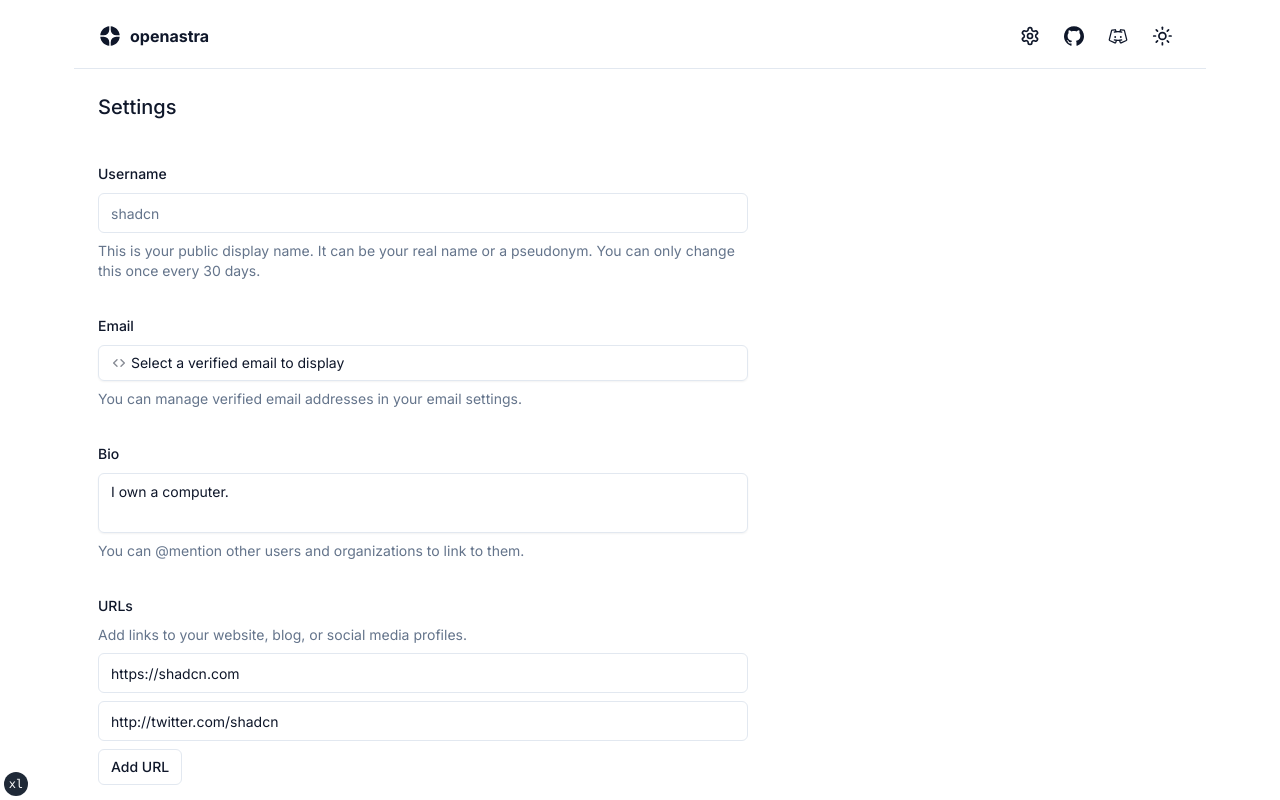
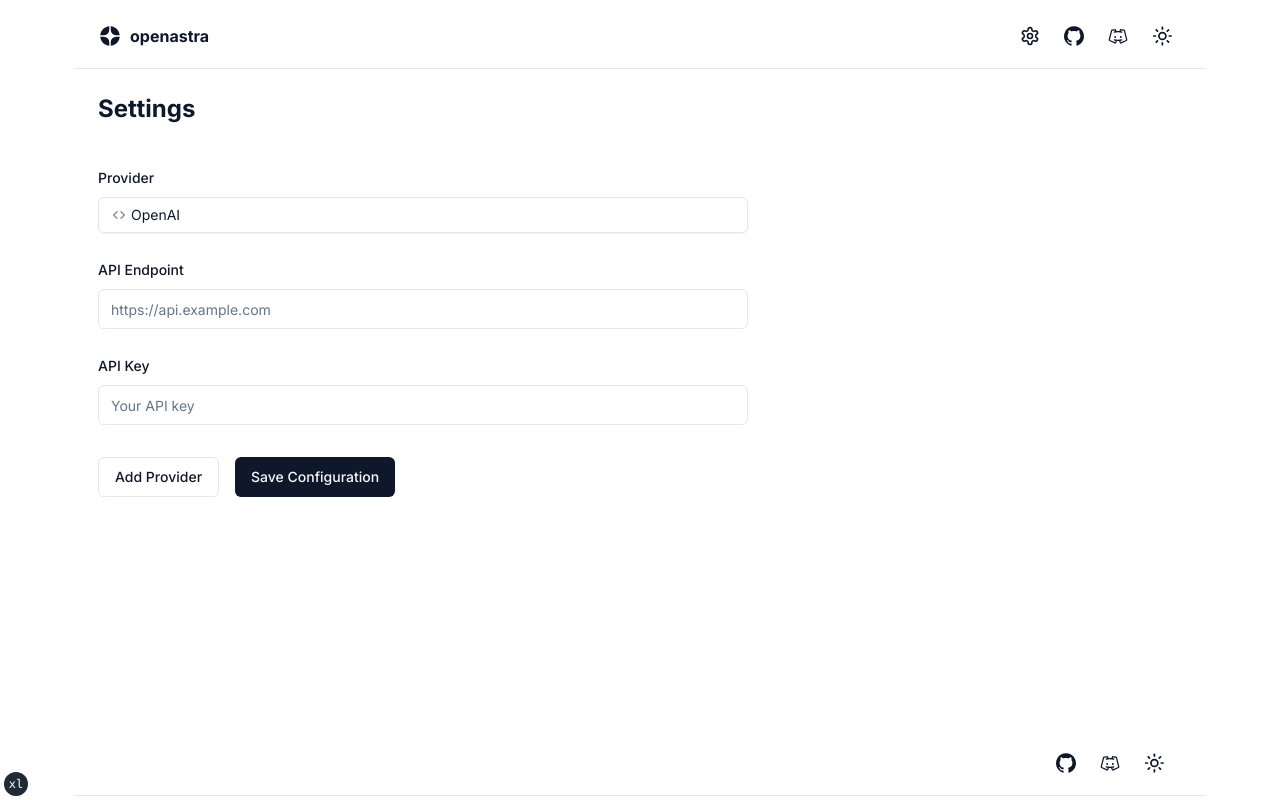
Before and after one commit to NeuclaiLabs/centroid, a Next.js app: page /settings in a window 1280 px wide. Shown: the top 800 px of the page. Built offline with nearby package versions, Linux system fonts and the light colour scheme.

Commit message:
feat: adding persistence for settings

```diff
--- a/app/layout.tsx
+++ b/app/layout.tsx
@@ -4,6 +4,7 @@ import { Metadata } from "next"
 import { siteConfig } from "@/config/site"
 import { fontSans } from "@/lib/fonts"
 import { cn } from "@/lib/utils"
+import { Toaster } from "@/components/ui/toaster"
 import { SiteFooter } from "@/components/site-footer"
 import { SiteHeader } from "@/components/site-header"
 import { TailwindIndicator } from "@/components/tailwind-indicator"
@@ -49,6 +50,8 @@ export default function RootLayout({ children }: RootLayoutProps) {
               <main className="flex w-full flex-1">{children}</main>
               <SiteFooter />
             </div>
+            <Toaster />
+
             <TailwindIndicator />
           </ThemeProvider>
         </body>
--- a/app/settings/page.tsx
+++ b/app/settings/page.tsx
@@ -1,14 +1,14 @@
 import { Separator } from "@/components/ui/separator"
-import { SettingsForm } from "@/components/settings-form"
+import { ApiConfigForm } from "@/components/settings-form"
 
 export default function IndexPage() {
   return (
     // Ensuring the main container allows for full height alignment
     <div className="container mx-auto flex min-h-full flex-col  p-6 pb-10">
-      <h2 className="text-xl font-medium pb-10">Settings</h2>
+      <h2 className="pb-10 text-2xl font-bold">Settings</h2>
       <div className="w-full lg:w-3/5">
         {/* Set width to 60% on large screens */}
-        <SettingsForm />
+        <ApiConfigForm />
       </div>
     </div>
   )
--- a/components/settings-form.tsx
+++ b/components/settings-form.tsx
@@ -1,16 +1,12 @@
 "use client"
 
-import Link from "next/link"
-import { zodResolver } from "@hookform/resolvers/zod"
-import { useFieldArray, useForm } from "react-hook-form"
-import { z } from "zod"
+import { useFieldArray } from "react-hook-form"
 
-import { cn } from "@/lib/utils"
+import { apiConfigSchema, useApiConfig } from "@/lib/hooks/use-api-config"
 import { Button } from "@/components/ui/button"
 import {
   Form,
   FormControl,
-  FormDescription,
   FormField,
   FormItem,
   FormLabel,
@@ -24,169 +20,90 @@ import {
   SelectTrigger,
   SelectValue,
 } from "@/components/ui/select"
-import { Textarea } from "@/components/ui/textarea"
-import { toast } from "@/components/ui/use-toast"
 
-const profileFormSchema = z.object({
-  username: z
-    .string()
-    .min(2, {
-      message: "Username must be at least 2 characters.",
-    })
-    .max(30, {
-      message: "Username must not be longer than 30 characters.",
-    }),
-  email: z
-    .string({
-      required_error: "Please select an email to display.",
-    })
-    .email(),
-  bio: z.string().max(160).min(4),
-  urls: z
-    .array(
-      z.object({
-        value: z.string().url({ message: "Please enter a valid URL." }),
-      })
-    )
-    .optional(),
-})
+export function ApiConfigForm() {
+  const { form, onSubmit } = useApiConfig()
 
-type ProfileFormValues = z.infer<typeof profileFormSchema>
-
-// This can come from your database or API.
-const defaultValues: Partial<ProfileFormValues> = {
-  bio: "I own a computer.",
-  urls: [
-    { value: "https://shadcn.com" },
-    { value: "http://twitter.com/shadcn" },
-  ],
-}
-
-export function SettingsForm() {
-  const form = useForm<ProfileFormValues>({
-    resolver: zodResolver(profileFormSchema),
-    defaultValues,
-    mode: "onChange",
-  })
-
-  const { fields, append } = useFieldArray({
-    name: "urls",
+  const { fields, append, remove } = useFieldArray({
+    name: "providers",
     control: form.control,
   })
-
-  function onSubmit(data: ProfileFormValues) {
-    localStorage.setItem("formData", JSON.stringify(data))
-
-    toast({
-      title: "You submitted the following values:",
-      description: (
-        <pre className="mt-2 w-[340px] rounded-md bg-slate-950 p-4">
-          <code className="text-white">{JSON.stringify(data, null, 2)}</code>
-        </pre>
-      ),
-    })
-  }
 
   return (
     <Form {...form}>
       <form onSubmit={form.handleSubmit(onSubmit)} className="space-y-8">
+        {fields.map((field, index) => (
+          <div key={field.id} className="space-y-4 ">
+            <div className="flex-row">
               <FormField
                 control={form.control}
-          name="username"
+                name={`providers.${index}.provider`}
                 render={({ field }) => (
-            <FormItem>
-              <FormLabel>Username</FormLabel>
-              <FormControl>
-                <Input placeholder="shadcn" {...field} />
-              </FormControl>
-              <FormDescription>
-                This is your public display name. It can be your real name or a
-                pseudonym. You can only change this once every 30 days.
-              </FormDescription>
+                  <FormItem className="pb-6">
+                    <FormLabel>Provider</FormLabel>
+                    <Select onValueChange={field.onChange} value={field.value}>
+                      <SelectTrigger>
+                        <SelectValue placeholder="Select a provider" />
+                      </SelectTrigger>
+                      <SelectContent>
+                        <SelectItem value="OpenAI">OpenAI</SelectItem>
+                        <SelectItem value="Groq">Groq</SelectItem>
+                        <SelectItem value="Anthropic">Anthropic</SelectItem>
+                        <SelectItem value="Ollama">Ollama</SelectItem>
+                      </SelectContent>
+                    </Select>
                     <FormMessage />
                   </FormItem>
                 )}
               />
               <FormField
                 control={form.control}
-          name="email"
+                name={`providers.${index}.url`}
                 render={({ field }) => (
-            <FormItem>
-              <FormLabel>Email</FormLabel>
-              <Select onValueChange={field.onChange} defaultValue={field.value}>
+                  <FormItem className="pb-6">
+                    <FormLabel>API Endpoint</FormLabel>
                     <FormControl>
-                  <SelectTrigger>
-                    <SelectValue placeholder="Select a verified email to display" />
-                  </SelectTrigger>
+                      <Input placeholder="https://api.example.com" {...field} />
                     </FormControl>
-                <SelectContent>
-                  <SelectItem value="m@example.com">m@example.com</SelectItem>
-                  <SelectItem value="m@google.com">m@google.com</SelectItem>
-                  <SelectItem value="m@support.com">m@support.com</SelectItem>
-                </SelectContent>
-              </Select>
-              <FormDescription>
-                You can manage verified email addresses in your{" "}
-                <Link href="/examples/forms">email settings</Link>.
-              </FormDescription>
                     <FormMessage />
                   </FormItem>
                 )}
               />
               <FormField
                 control={form.control}
-          name="bio"
+                name={`providers.${index}.apiKey`}
                 render={({ field }) => (
                   <FormItem>
-              <FormLabel>Bio</FormLabel>
+                    <FormLabel>API Key</FormLabel>
                     <FormControl>
-                <Textarea
-                  placeholder="Tell us a little bit about yourself"
-                  className="resize-none"
-                  {...field}
-                />
-              </FormControl>
-              <FormDescription>
-                You can <span>@mention</span> other users and organizations to
-                link to them.
-              </FormDescription>
-              <FormMessage />
-            </FormItem>
-          )}
-        />
-        <div>
-          {fields.map((field, index) => (
-            <FormField
-              control={form.control}
-              key={field.id}
-              name={`urls.${index}.value`}
-              render={({ field }) => (
-                <FormItem>
-                  <FormLabel className={cn(index !== 0 && "sr-only")}>
-                    URLs
-                  </FormLabel>
-                  <FormDescription className={cn(index !== 0 && "sr-only")}>
-                    Add links to your website, blog, or social media profiles.
-                  </FormDescription>
-                  <FormControl>
-                    <Input {...field} />
+                      <Input placeholder="Your API key" {...field} />
                     </FormControl>
                     <FormMessage />
                   </FormItem>
                 )}
               />
-          ))}
+            </div>
+            {fields.length > 1 && (
               <Button
                 type="button"
+                variant="destructive"
+                onClick={() => remove(index)}
+              >
+                Delete
+              </Button>
+            )}
+          </div>
+        ))}
+        <div>
+          <Button
             variant="outline"
-            size="sm"
-            className="mt-2"
-            onClick={() => append({ value: "" })}
+            onClick={() => append({ provider: "OpenAI", url: "", apiKey: "" })}
+            className="mr-4"
           >
-            Add URL
+            Add Provider
           </Button>
+          <Button type="submit">Save Configuration</Button>
         </div>
-        <Button type="submit">Update profile</Button>
       </form>
     </Form>
   )
--- a/components/ui/toast.tsx
+++ b/components/ui/toast.tsx
@@ -1,7 +1,7 @@
 "use client"
 
 import * as React from "react"
-import { Cross2Icon } from "@radix-ui/react-icons"
+import { CrossIcon as Cross2Icon } from "lucide-react"
 import * as ToastPrimitives from "@radix-ui/react-toast"
 import { cva, type VariantProps } from "class-variance-authority"
 
--- /dev/null
+++ b/lib/hooks/use-api-config.ts
@@ -0,0 +1,56 @@
+import { useEffect, useState } from "react"
+import { zodResolver } from "@hookform/resolvers/zod"
+import { useForm } from "react-hook-form"
+import { z } from "zod"
+
+import { toast } from "@/components/ui/use-toast"
+
+const apiConfigItemSchema = z.object({
+  provider: z.enum(["OpenAI", "Groq", "Anthropic", "Ollama"], {
+    errorMap: (issue, ctx) => ({
+      message: `The provider is not supported. Supported providers are: OpenAI, Groq, Anthropic, Ollama.`,
+    }),
+  }),
+  url: z.string().url({ message: "Invalid URL. Please provide a valid URL." }),
+  apiKey: z.string().min(1, { message: "API Key is required." }),
+})
+
+export const apiConfigSchema = z.object({
+  providers: z.array(apiConfigItemSchema),
+})
+
+// Define your default configuration
+const defaultConfig = {
+  providers: [{ provider: "OpenAI", url: "", apiKey: "" }],
+}
+
+export function useApiConfig() {
+  // Attempt to retrieve data from localStorage and use the default if not found
+  const [storedData, setStoredData] = useState(() => {
+    const storedDataRaw = localStorage.getItem("apiConfigData")
+    return storedDataRaw ? JSON.parse(storedDataRaw) : defaultConfig
+  })
+
+  const form = useForm({
+    resolver: zodResolver(apiConfigSchema),
+    defaultValues: storedData,
+    mode: "onChange",
+  })
+
+  // Persist form data to localStorage on form submit
+  const onSubmit = form.handleSubmit((data) => {
+    localStorage.setItem("apiConfigData", JSON.stringify(data))
+    setStoredData(data) // Update the local state with the new data
+    // Optionally, you can add more actions here, like showing a notification
+    toast({
+      title: "Configuration Saved"
+    })
+  })
+
+  // Automatically update form defaultValues if storedData changes
+  useEffect(() => {
+    form.reset(storedData)
+  }, [storedData, form])
+
+  return { ...form, form, storedData, onSubmit }
+}
```
Lines whose indentation alone changed are shown as unchanged.
